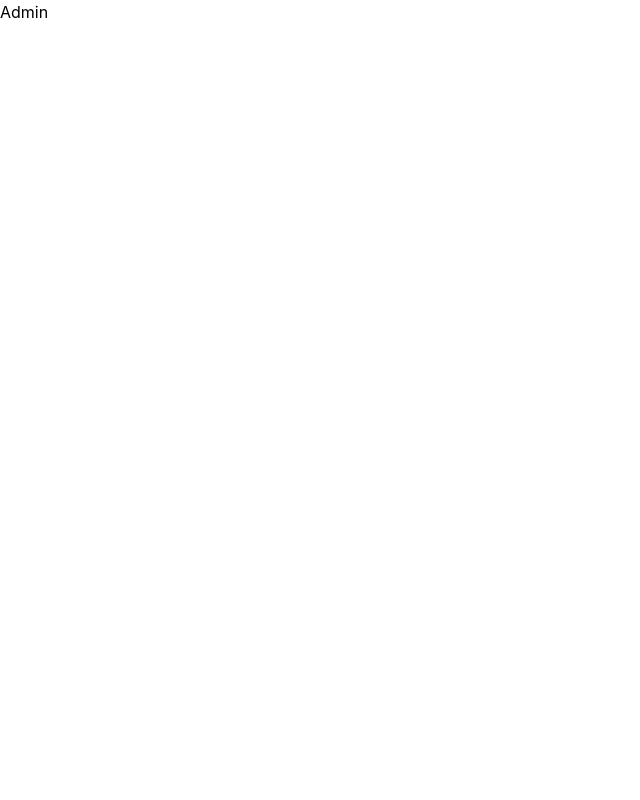
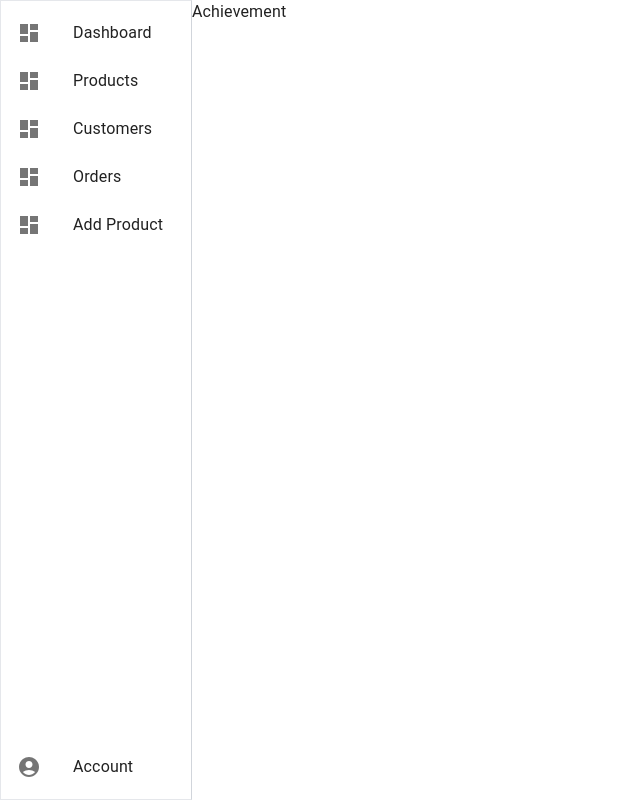
Before and after one commit to ahamed001/Ecommerce-Client, a React (Create React App) app: page /admin in a window 1280 px wide. Shown: the whole page, without its empty margins (0-640 px from the left). Built offline with nearby package versions, Linux system fonts and the light colour scheme.

Commit message:
Admin Components

```diff
--- /dev/null
+++ b/src/Admin/Admin.jsx
@@ -0,0 +1,99 @@
+import {
+  Box,
+  CssBaseline,
+  List,
+  ListItem,
+  ListItemButton,
+  ListItemIcon,
+  ListItemText,
+  // Toolbar,
+  useMediaQuery,
+  useTheme,
+} from "@mui/material";
+// import { useState } from "react";
+import { Route, Routes, useNavigate } from "react-router-dom";
+// import EmailIcon from "@mui/icons-material/Email";
+// import InboxIcon from "@mui/icons-material/Inbox";
+import AccountCircleIcon from "@mui/icons-material/AccountCircle";
+import DashboardIcon from "@mui/icons-material/Dashboard";
+import CreateProductForm from "./Components/CreateProductForm";
+import ProductsTable from "./Components/ProductsTable";
+import OrdersTable from "./Components/OrdersTable";
+import CustomerTable from "./Components/CustomerTable";
+import AdminDashboard from "./Components/AdminDashboard";
+
+const menu = [
+  { name: "Dashboard", path: "/admin", icon: <DashboardIcon /> },
+  { name: "Products", path: "/admin/products", icon: <DashboardIcon /> },
+  { name: "Customers", path: "/admin/customers", icon: <DashboardIcon /> },
+  { name: "Orders", path: "/admin/orders", icon: <DashboardIcon /> },
+  { name: "Add Product", path: "/admin/product/create", icon: <DashboardIcon /> },
+];
+
+const Admin = () => {
+  const theme = useTheme();
+  const isLargeScreen = useMediaQuery(theme.breakpoints.up("lg"));
+  // const [sideBarVisible, setSideBarVisible] = useState(false);
+  const navigate = useNavigate();
+
+  const drawer = (
+    <Box
+      sx={{
+        overflow: "auto",
+        display: "flex",
+        flexDirection: "column",
+        justifyContent: "space-between",
+        height: "100%",
+      }}
+    >
+      <>
+        {/* {isLargeScreen && <Toolbar />} */}
+        <List>
+          {menu.map((item) => (
+            <ListItem
+              key={item.name}
+              disablePadding
+              onClick={() => navigate(item.path)}
+            >
+              <ListItemButton>
+                <ListItemIcon>{item.icon}</ListItemIcon>
+                <ListItemText>{item.name}</ListItemText>
+              </ListItemButton>
+            </ListItem>
+          ))}
+        </List>
+      </>
+
+      <List>
+        <ListItem disablePadding>
+          <ListItemButton>
+            <ListItemIcon>
+              <AccountCircleIcon />
+            </ListItemIcon>
+            <ListItemText>Account</ListItemText>
+          </ListItemButton>
+        </ListItem>
+      </List>
+    </Box>
+  );
+
+  return (
+    <div>
+      <div className="flex h-[100vh]">
+        <CssBaseline />
+        <div className="w-[15%] h-full border border-r-gray-300">{drawer}</div>
+        <div className="w-[85%]">
+          <Routes>
+            <Route path="/" element={<AdminDashboard />}></Route>
+            <Route path="/product/create" element={<CreateProductForm />}></Route>
+            <Route path="/products" element={<ProductsTable />}></Route>
+            <Route path="/orders" element={<OrdersTable />}></Route>
+            <Route path="/customers" element={<CustomerTable />}></Route>
+          </Routes>
+        </div>
+      </div>
+    </div>
+  );
+};
+
+export default Admin;
--- /dev/null
+++ b/src/Admin/Components/Achievement.jsx
@@ -0,0 +1,9 @@
+import React from 'react'
+
+const Achievement = () => {
+  return (
+    <div>Achievement</div>
+  )
+}
+
+export default Achievement
--- a/src/Admin/Components/Admin.jsx
+++ /dev/null
@@ -1,17 +0,0 @@
-import React from 'react'
-
-const menu = [
-    {name: "Dashboard", path:"/admin"},
-    {name: "Products", path:"/admin/products"},
-    {name: "Customers", path:"/admin/customers"},
-    {name: "Orders", path:"/admin/orders"},
-    {name: "AddProduct", path:"/admin/create"},
-]
-
-const Admin = () => {
-  return (
-    <div>Admin</div>
-  )
-}
-
-export default Admin
--- /dev/null
+++ b/src/Admin/Components/AdminDashboard.jsx
@@ -0,0 +1,17 @@
+import { Grid } from '@mui/material'
+import React from 'react'
+import Achievement from './Achievement'
+
+const AdminDashboard = () => {
+  return (
+    <div>
+      <Grid container spacing={2}>
+        <Grid item xs={12} md={4}>
+          <Achievement/>
+        </Grid>
+      </Grid>
+    </div>
+  )
+}
+
+export default AdminDashboard
--- /dev/null
+++ b/src/Admin/Components/CreateProductForm.jsx
@@ -0,0 +1,9 @@
+import React from 'react'
+
+const CreateProductForm = () => {
+  return (
+    <div>CreateProductForm</div>
+  )
+}
+
+export default CreateProductForm
--- /dev/null
+++ b/src/Admin/Components/CustomerTable.jsx
@@ -0,0 +1,9 @@
+import React from 'react'
+
+const CustomerTable = () => {
+  return (
+    <div>CustomerTable</div>
+  )
+}
+
+export default CustomerTable
--- /dev/null
+++ b/src/Admin/Components/OrdersTable.jsx
@@ -0,0 +1,9 @@
+import React from 'react'
+
+const OrdersTable = () => {
+  return (
+    <div>OrdersTable</div>
+  )
+}
+
+export default OrdersTable
--- /dev/null
+++ b/src/Admin/Components/ProductsTable.jsx
@@ -0,0 +1,9 @@
+import React from 'react'
+
+const ProductsTable = () => {
+  return (
+    <div>ProductsTable</div>
+  )
+}
+
+export default ProductsTable
--- a/src/Routes/AdminRoutes.jsx
+++ b/src/Routes/AdminRoutes.jsx
@@ -1,12 +1,12 @@
 import React from 'react'
 import { Route, Routes } from 'react-router-dom'
-import Admin from '../Admin/Components/Admin'
+import Admin from '../Admin/Admin'
 
 const AdminRoutes = () => {
   return (
       <div>
           <Routes>
-              <Route path='/' element={<Admin/>}></Route>
+              <Route path='/*' element={<Admin/>}></Route>
           </Routes>
     </div>
   )
```
